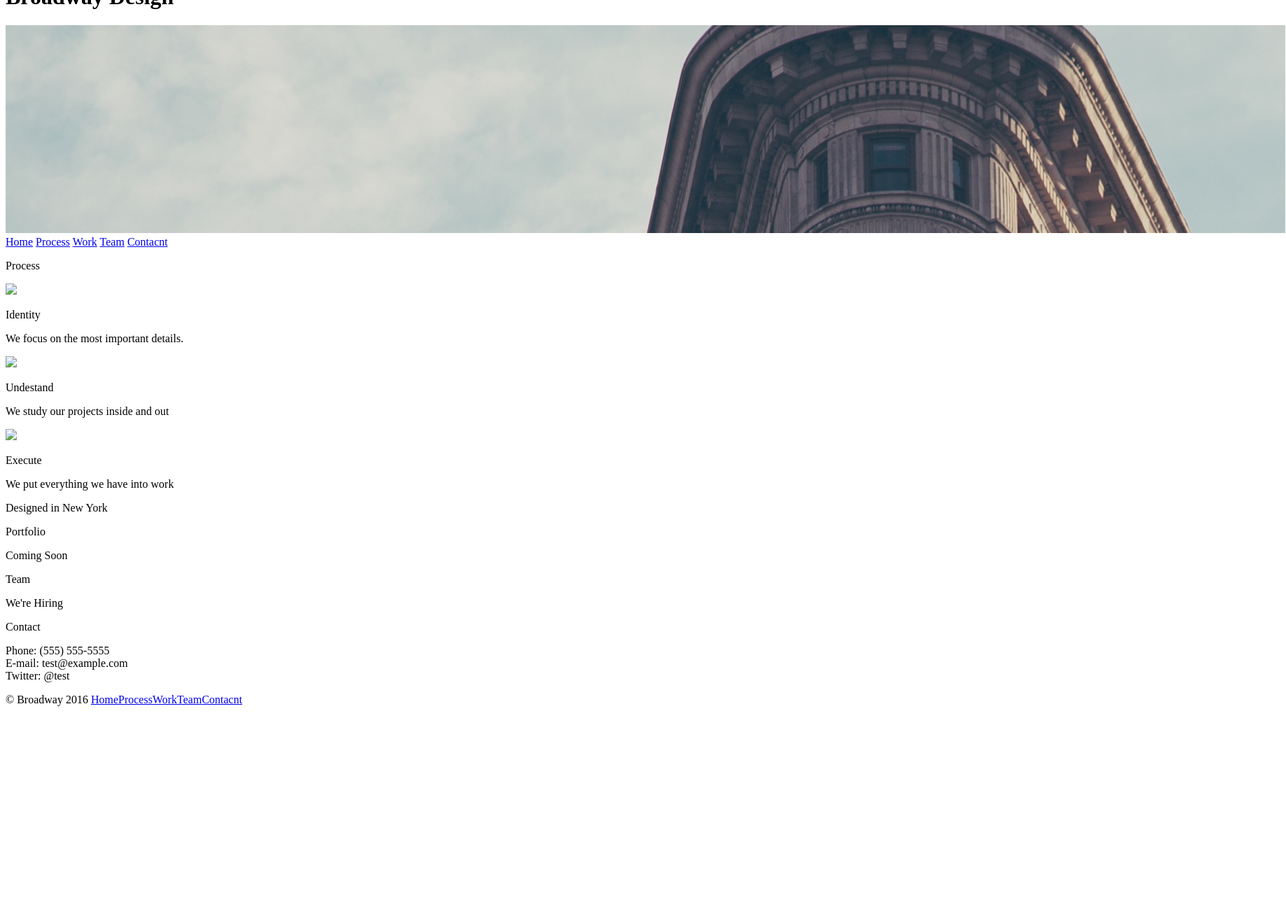
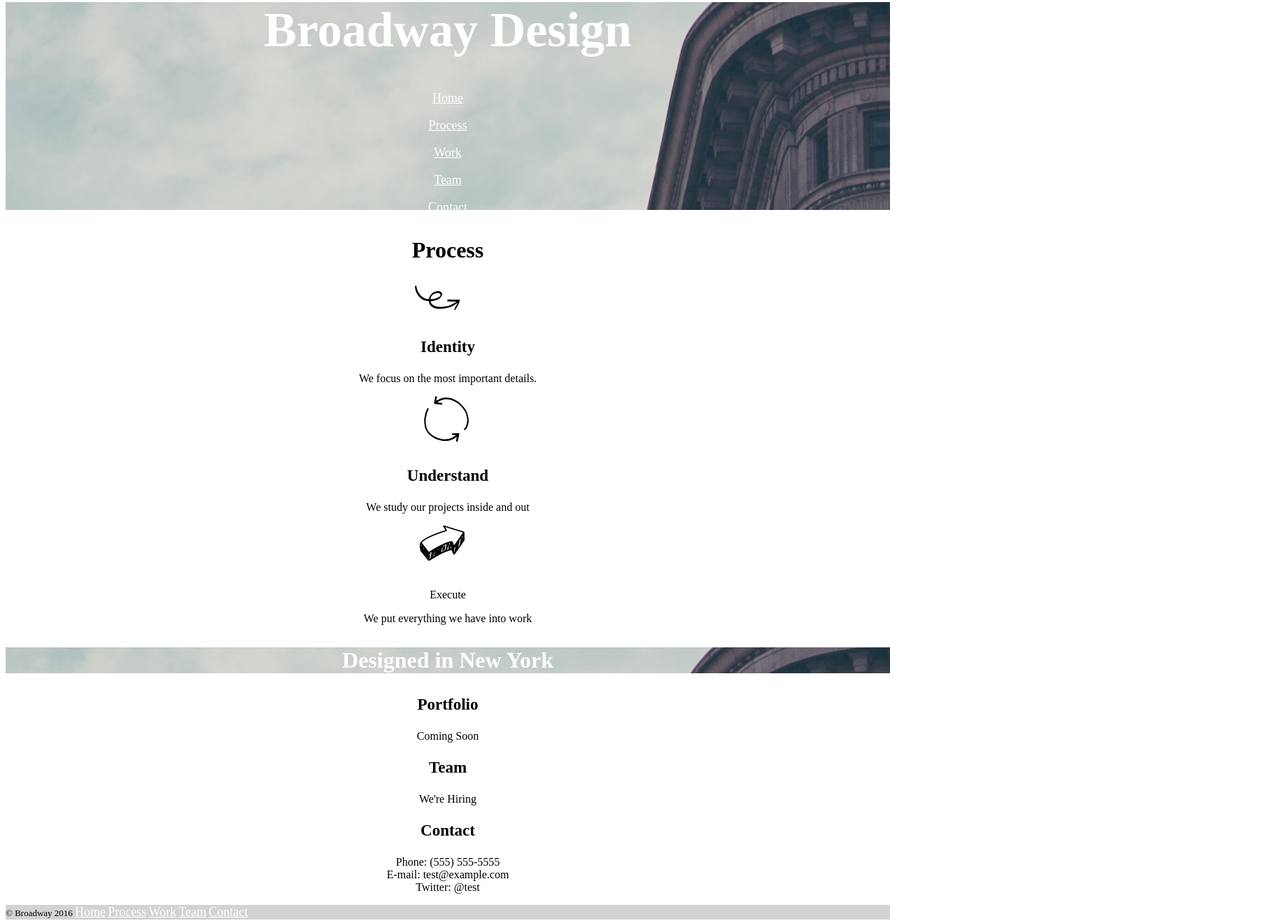
Before and after one commit to Brandonoconnor/Broadway, a plain HTML site: page index.html in a window 1280 px wide. Shown: the part 44-1360 px from the top of the page at 70% size, 1838 px wide, since content can reach past the window. Before the commit the page ends 1069 px from the top, so only its background shows below. Drawn offline with Linux system fonts and the light colour scheme; files whose address does not match are found by name.

Commit message:
Project is complete.

```diff
--- a/index.html
+++ b/index.html
@@ -5,24 +5,32 @@
     <link href="./resources/css/style.css" type="text/css" rel="stylesheet">
   </head>
   <body>
-    <h1 id="home">Broadway Design</h1>
-    <img src="/Users/brandon/Desktop/Broadway/resources/images/the-flatiron-building.png">
     <div class="layout">
+      <h1 id="home">Broadway Design</h1>
+
       <a href="#home">Home</a>
+        <br>
+        <br>
       <a href="#process">Process</a>
+        <br>
+        <br>
       <a href="#work">Work</a>
+        <br>
+        <br>
       <a href="#team">Team</a>
-      <a href="#contact">Contacnt</a>
+        <br>
+        <br>
+      <a href="#contact">Contact</a>
     </div>
     <div id="process">
       <p class="largetext">Process</p>
-      <img src="/Users/brandon/Desktop/Broadway/resources/images/identify.svg">
+      <img src="/Users/brandon/Desktop/Broadway/resources/images/i.jpg">
       <p class="mediumtext">Identity</p>
       <p class="smalltext">We focus on the most important details.</p>
-      <img src="/Users/brandon/Desktop/Broadway/resources/images/understand.svg">
-      <p class="mediumtext">Undestand</p>
+      <img src="/Users/brandon/Desktop/Broadway/resources/images/u.jpg">
+      <p class="mediumtext">Understand</p>
       <p class="smalltext">We study our projects inside and out</p>
-      <img src="/Users/brandon/Desktop/Broadway/resources/images/execute.svg">
+      <img src="/Users/brandon/Desktop/Broadway/resources/images/e.jpg">
       <p class"mediumtext">Execute</p>
       <p class="smalltext">We put everything we have into work</p>
       <p class="whitemediumtext">Designed in New York</p>
@@ -43,7 +51,7 @@
         <br>
         Twitter: &#64;test</p>
     </div>
-    <p class="last">&#169; Broadway 2016 <a href="#home">Home</a><a href="#process">Process</a><a href="#work">Work</a><a href="#team">Team</a><a href="#contact">Contacnt</a></p>
+    <p class="last">&#169; Broadway 2016 <a href="#home">Home</a> <a href="#process">Process</a> <a href="#work">Work</a> <a href="#team">Team</a> <a href="#contact">Contact</a></p>
 
 
 
--- a/resources/css/style.css
+++ b/resources/css/style.css
@@ -0,0 +1,38 @@
+* {
+  text-align: center;
+}
+h1 {
+  color: white;
+  font-size: 70px;
+}
+.layout {
+    background-image:
+    url("/Users/brandon/Desktop/Broadway/resources/images/the.jpeg");
+    background-repeat: repeat-x;
+}
+a {
+  color: white;
+  font-size: 18px;
+}
+.last {
+  text-align: left !important;
+  background-color: lightgray;
+  font-size: 13px;
+}
+.largetext {
+  font-size: 32px;
+  font-weight: bold;
+}
+.mediumtext{
+  font-size: 23px;
+  font-weight: bold;
+}
+.whitemediumtext {
+  color: white;
+  font-size: 32px;
+  background-image: image();
+  font-weight: bold;
+  background-image:
+  url("/Users/brandon/Desktop/Broadway/resources/images/the.jpeg");
+  background-repeat: repeat-x;
+}
```
Also changed, not shown: resources/images/e.jpg (added), resources/images/i.jpg (added), resources/images/pic.jpeg (added), resources/images/the.jpeg (renamed from resources/images/the-flatiron-building.png), resources/images/u.jpg (added), 6 other files.
